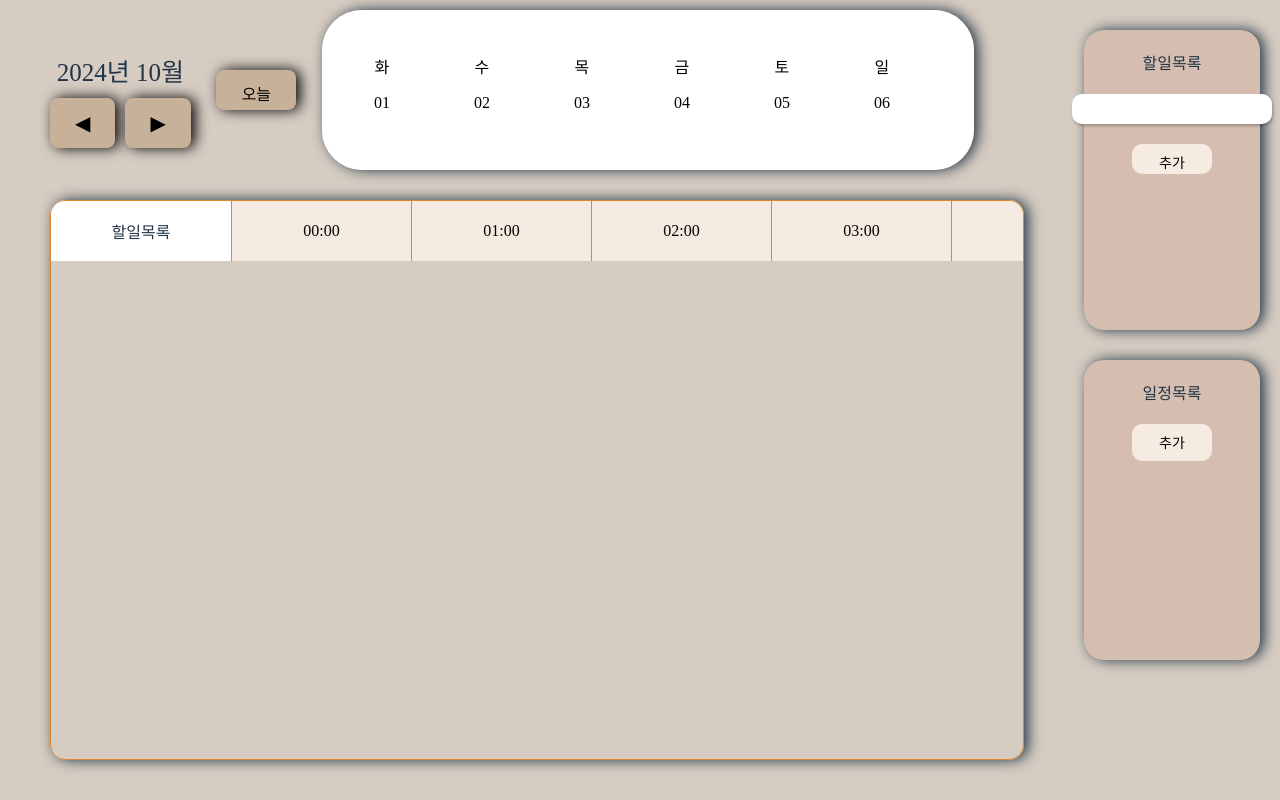
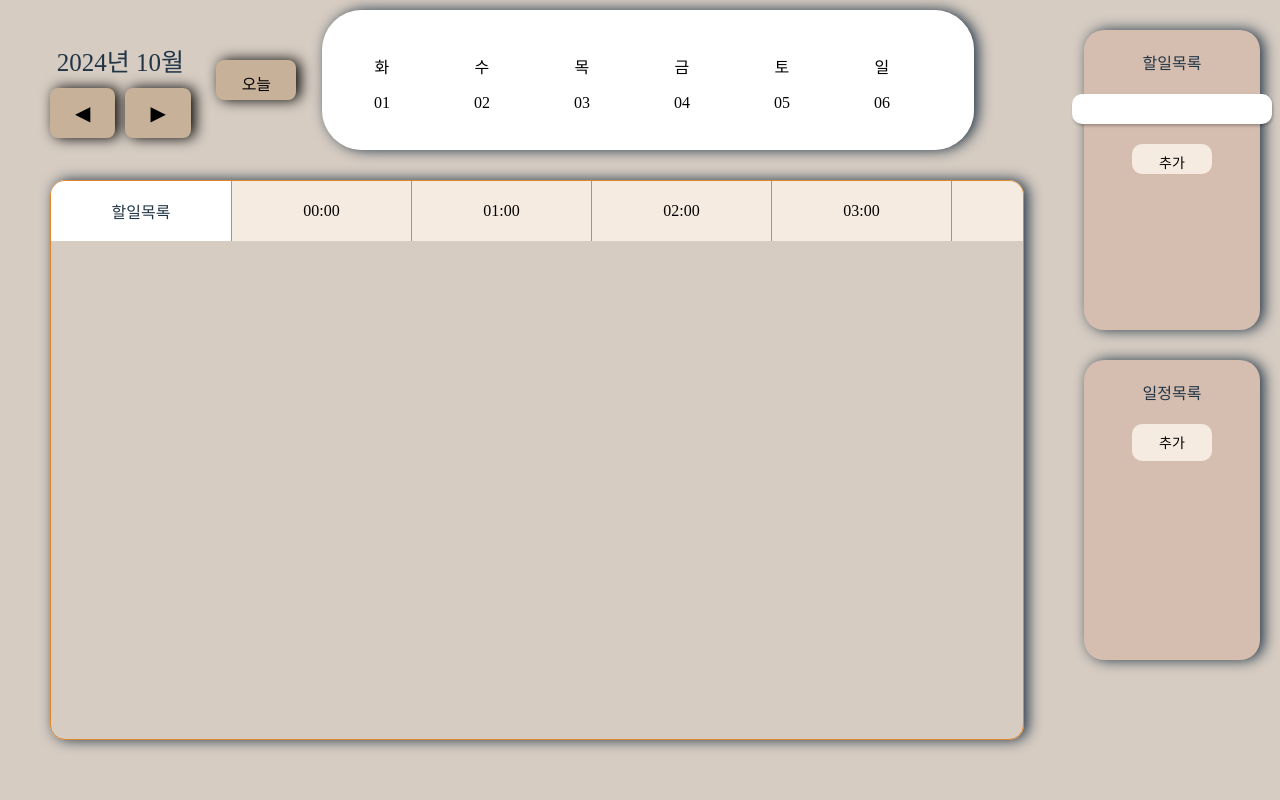
Before and after one commit to JayJHFE/React-Scheduler, a React (Vite) app in the folder PortFolio-vite/: page /scheduler in a window 1280 px wide. Built offline with nearby package versions, Linux system fonts and the light colour scheme.

Commit message:
fix: 스케줄러 전체 크기수정

```diff
--- a/PortFolio-vite/src/components/scheduler/calendar/index.tsx
+++ b/PortFolio-vite/src/components/scheduler/calendar/index.tsx
@@ -377,7 +377,6 @@ function Calendar() {
           width: "68vw",
           boxShadow: "4px 0px 14px",
           borderRadius: "40px",
-          height: "160px",
         }}
       >
         <S.rowScheduler>
@@ -386,8 +385,7 @@ function Calendar() {
               key={idx}
               ref={selectedDate === day.fullDate ? todayRef : null}
               style={{
-                border:
-                  selectedDate === day.fullDate ? "2px solid #de872d" : "none",
+                paddingBottom: "20px",
                 backgroundColor:
                   selectedDate === day.fullDate ? "#de872d" : "#ffffff",
                 borderRadius: selectedDate === day.fullDate ? "20px" : "none",
--- a/PortFolio-vite/src/css/scheduler.ts
+++ b/PortFolio-vite/src/css/scheduler.ts
@@ -9,7 +9,6 @@ import styled from "styled-components";
 //   overflow: auto;
 // `;
 export const rowScheduler = styled.div`
-  height: 170px;
   display: flex;
   flex-direction: row;
   white-space: nowrap;
```
